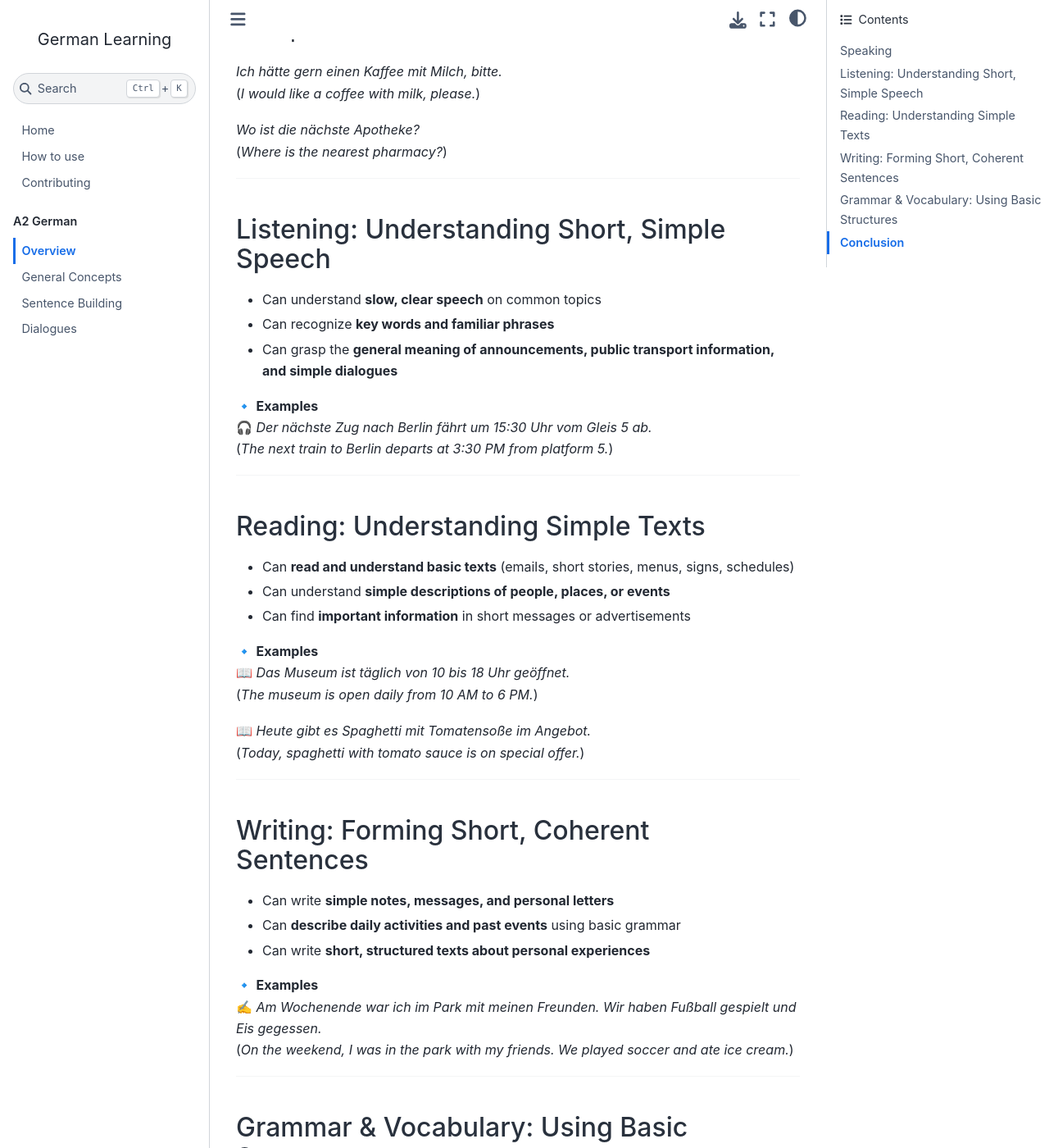
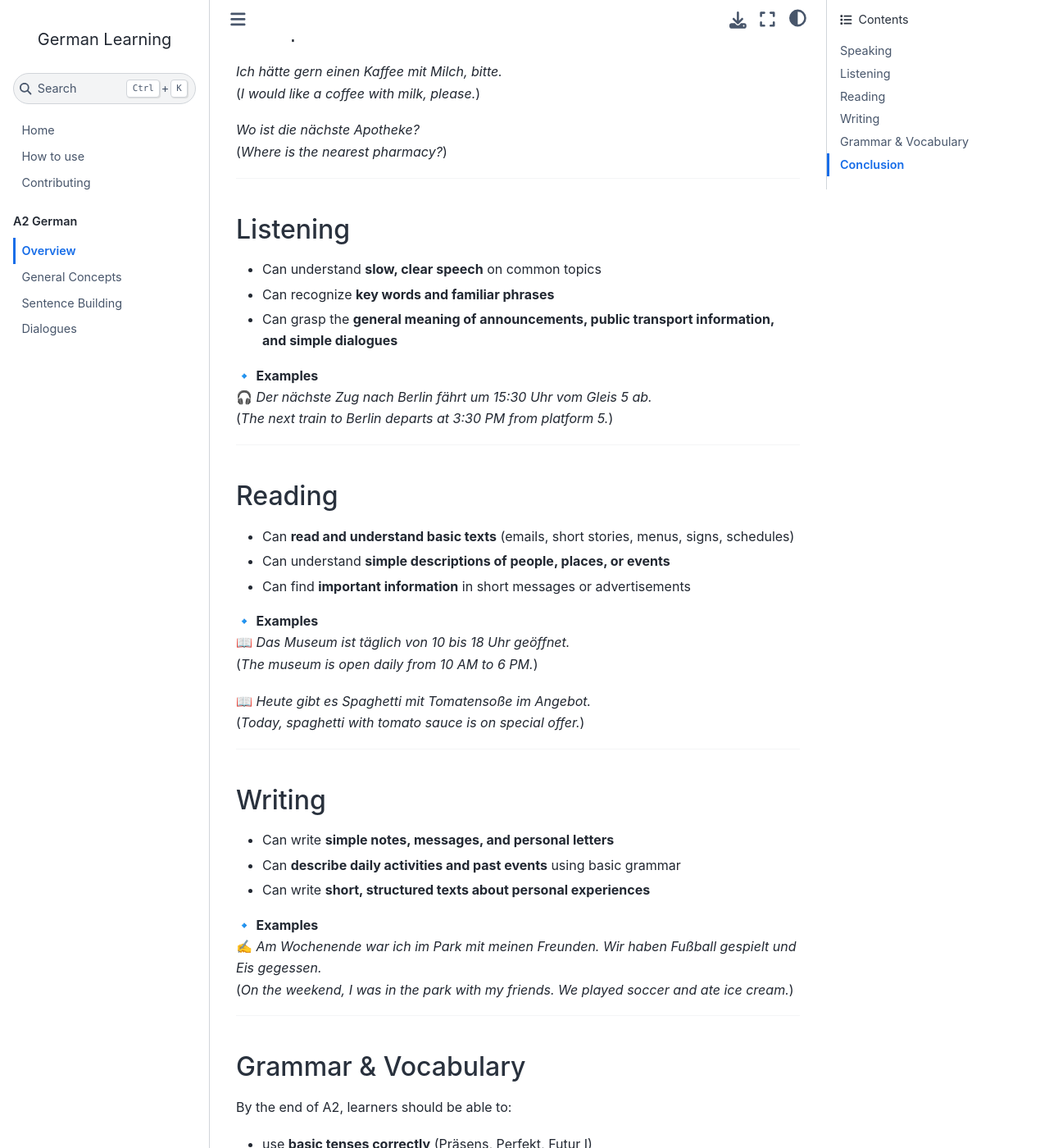
Before and after one commit to SamuelJennings/german-learning, a Sphinx documentation site: the page built from docs/a2/overview.md, in a window 1280 px wide and 1400 px high, scrolled down 703 px. Shown: the whole window at 82% size. Built offline with Sphinx 7.4.7 and the Sphinx Book theme 1.1.4, drawn with Linux system fonts in a browser that asks for light colours; pages that are not in the unit, such as notebooks, are missing from menus.

Commit message:
update A2 overview

```diff
--- a/docs/a2/overview.md
+++ b/docs/a2/overview.md
@@ -30,7 +30,7 @@ A2-level learners should be able to have **simple conversation on everyday topic
 
 ---
 
-## Listening: Understanding Short, Simple Speech
+## Listening
 
 - Can understand **slow, clear speech** on common topics
 - Can recognize **key words and familiar phrases**
@@ -42,7 +42,7 @@ A2-level learners should be able to have **simple conversation on everyday topic
 
 ---
 
-## Reading: Understanding Simple Texts
+## Reading
 
 - Can **read and understand basic texts** (emails, short stories, menus, signs, schedules)
 - Can understand **simple descriptions of people, places, or events**
@@ -57,7 +57,7 @@ A2-level learners should be able to have **simple conversation on everyday topic
 
 ---
 
-## Writing: Forming Short, Coherent Sentences
+## Writing
 
 - Can write **simple notes, messages, and personal letters**
 - Can **describe daily activities and past events** using basic grammar
@@ -69,7 +69,7 @@ A2-level learners should be able to have **simple conversation on everyday topic
 
 ---
 
-## Grammar & Vocabulary: Using Basic Structures
+## Grammar & Vocabulary
 
 By the end of A2, learners should be able to:
 
```
